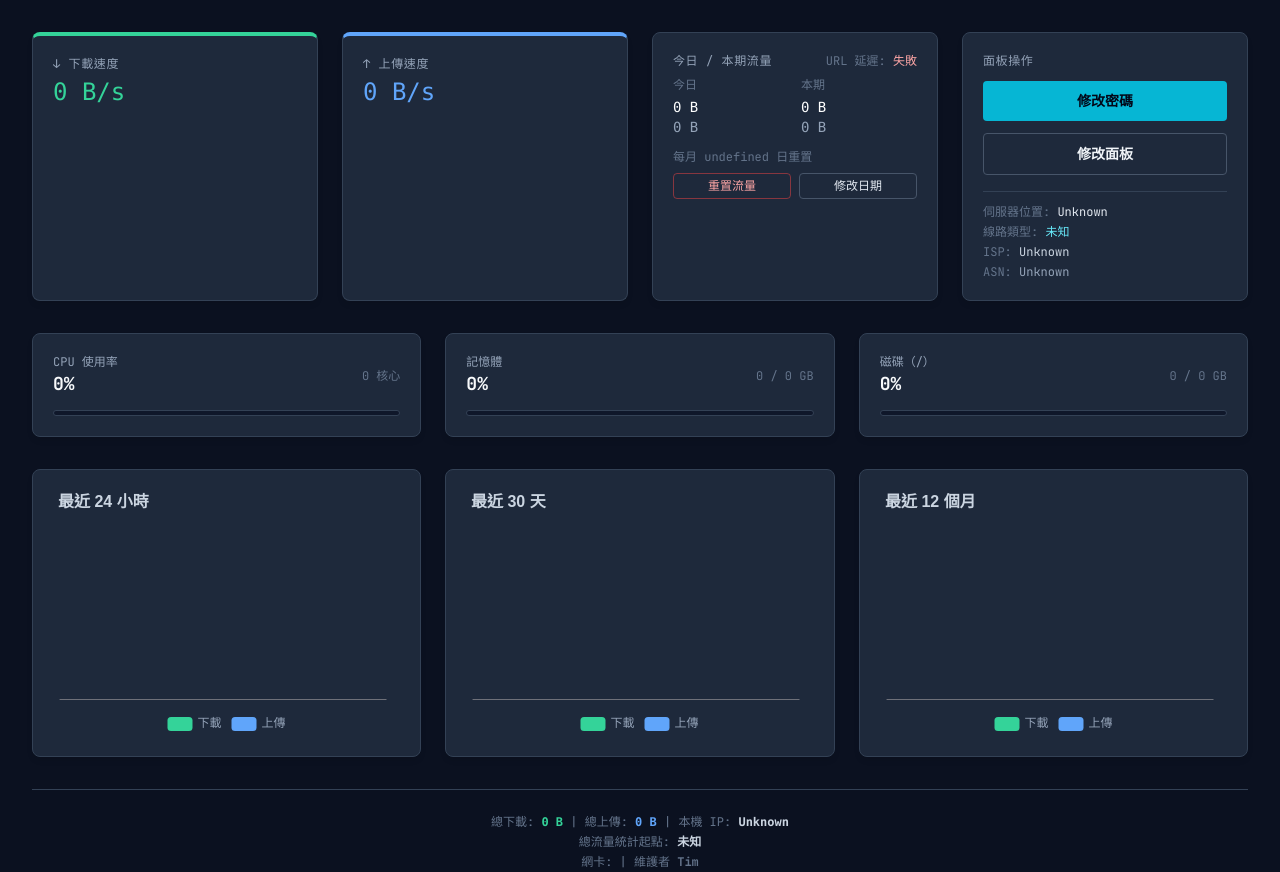
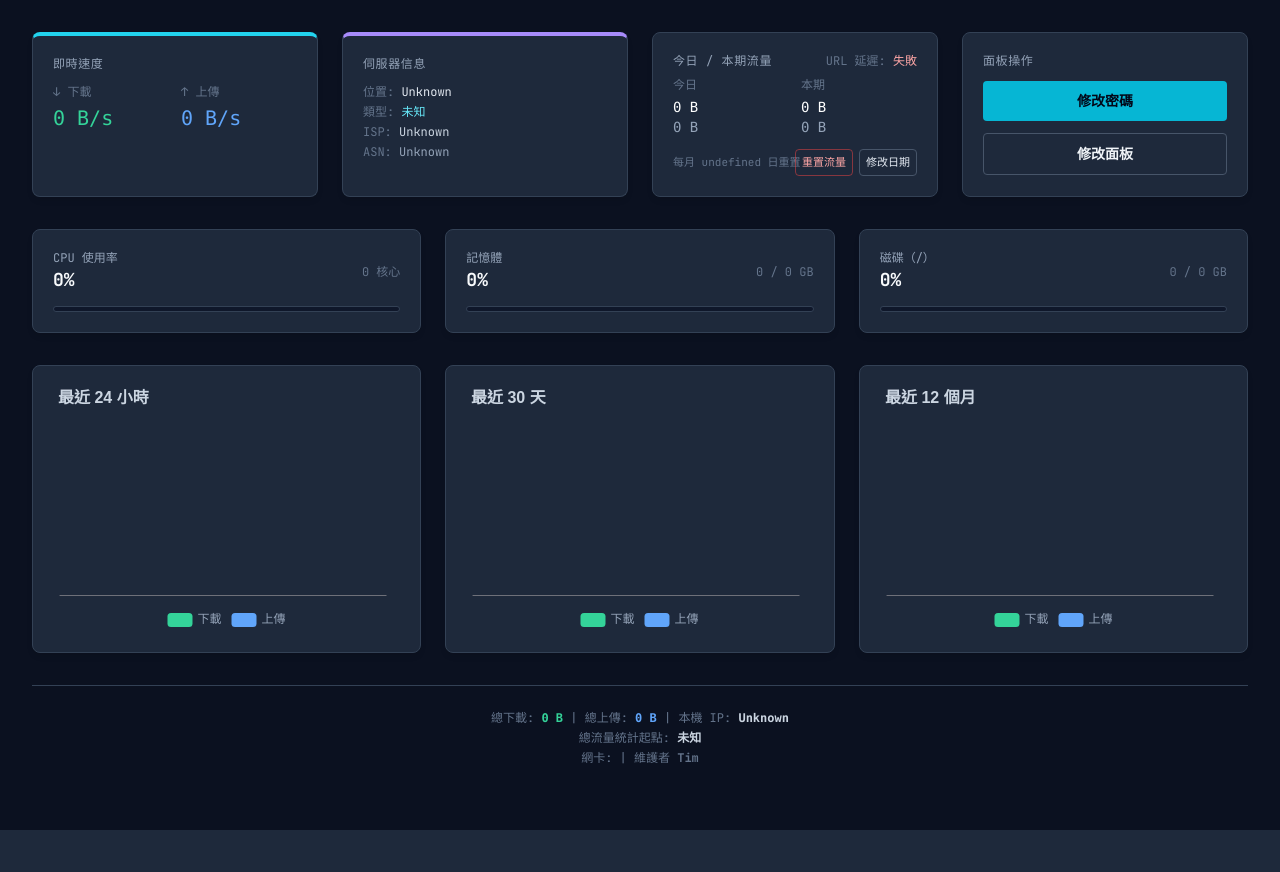
Before and after one commit to wwintj/vps-traffic-panel, a FastAPI app: template app/templates/index.html in a window 1280 px wide. Shown: the part 117-989 px from the top of the page. After the commit the page ends 947 px from the top, so only its background shows below. Run offline with FastAPI, Linux system fonts and the light colour scheme; the template is opened without the code that fills it, so the values that code supplies are empty; some libraries are stand-ins or nearby versions.

Commit message:
Rebalance dashboard summary cards

```diff
--- a/app/templates/index.html
+++ b/app/templates/index.html
@@ -38,13 +38,27 @@
     </header>
 
     <div class="grid grid-cols-2 md:grid-cols-4 gap-4 md:gap-6 mb-8">
-        <div class="card border-t-4 border-t-emerald-400">
-            <h3 class="text-slate-400 mb-1 text-xs uppercase tracking-wider">↓ 下載速度</h3>
-            <p class="text-2xl font-mono text-emerald-400" id="rx-speed">0 B/s</p>
+        <div class="card border-t-4 border-t-cyan-400">
+            <h3 class="text-slate-400 mb-3 text-xs uppercase tracking-wider">即時速度</h3>
+            <div class="grid grid-cols-2 gap-3">
+                <div>
+                    <p class="text-xs text-slate-500 mb-1">↓ 下載</p>
+                    <p class="text-xl font-mono text-emerald-400" id="rx-speed">0 B/s</p>
+                </div>
+                <div>
+                    <p class="text-xs text-slate-500 mb-1">↑ 上傳</p>
+                    <p class="text-xl font-mono text-blue-400" id="tx-speed">0 B/s</p>
+                </div>
+            </div>
         </div>
-        <div class="card border-t-4 border-t-blue-400">
-            <h3 class="text-slate-400 mb-1 text-xs uppercase tracking-wider">↑ 上傳速度</h3>
-            <p class="text-2xl font-mono text-blue-400" id="tx-speed">0 B/s</p>
+        <div class="card border-t-4 border-t-violet-400">
+            <h3 class="text-slate-400 mb-3 text-xs uppercase tracking-wider">伺服器信息</h3>
+            <div class="text-xs text-slate-500 space-y-1">
+                <p>位置: <span id="ip-location" class="text-slate-200">...</span></p>
+                <p>類型: <span id="ip-type" class="text-cyan-300 font-mono">...</span></p>
+                <p>ISP: <span id="ip-isp" class="text-slate-300">...</span></p>
+                <p>ASN: <span id="ip-as" class="text-slate-400">...</span></p>
+            </div>
         </div>
         <div class="card">
             <div class="mb-2 flex flex-wrap items-center justify-between gap-2">
@@ -61,12 +75,10 @@
                     <p class="text-sm font-mono text-white"><span id="month-rx">0 B</span><br><span class="text-slate-400" id="month-tx">0 B</span></p>
                 </div>
             </div>
-            <div class="mt-3 space-y-2">
-                <p class="text-xs text-slate-500" id="reset-day">每月 1 日重置</p>
-                <div class="grid grid-cols-2 gap-2">
-                    <button id="traffic-reset" class="whitespace-nowrap rounded border border-red-500/50 px-2 py-1 text-xs text-red-300 hover:bg-red-500/10 transition">重置流量</button>
-                    <button id="open-reset-day" class="whitespace-nowrap rounded border border-slate-600 px-2 py-1 text-xs text-slate-200 hover:border-cyan-400 transition">修改日期</button>
-                </div>
+            <div class="mt-3 flex items-center gap-1.5 text-[11px]">
+                <p class="min-w-0 flex-1 whitespace-nowrap text-slate-500" id="reset-day">每月 1 日重置</p>
+                <button id="traffic-reset" class="shrink-0 whitespace-nowrap rounded border border-red-500/50 px-1.5 py-1 text-red-300 hover:bg-red-500/10 transition">重置流量</button>
+                <button id="open-reset-day" class="shrink-0 whitespace-nowrap rounded border border-slate-600 px-1.5 py-1 text-slate-200 hover:border-cyan-400 transition">修改日期</button>
             </div>
         </div>
         <div class="card">
@@ -74,12 +86,6 @@
             <div class="grid grid-cols-1 gap-3">
                 <button id="open-auth-settings" class="w-full rounded bg-cyan-500 hover:bg-cyan-400 text-slate-950 font-bold text-sm py-2.5 transition">修改密碼</button>
                 <button id="open-panel-settings" class="w-full rounded border border-slate-600 hover:border-cyan-400 text-slate-100 font-bold text-sm py-2.5 transition">修改面板</button>
-            </div>
-            <div class="mt-4 border-t border-slate-700 pt-3 text-xs text-slate-500 space-y-1">
-                <p>伺服器位置: <span id="ip-location" class="text-slate-200">...</span></p>
-                <p>線路類型: <span id="ip-type" class="text-cyan-300 font-mono">...</span></p>
-                <p>ISP: <span id="ip-isp" class="text-slate-300">...</span></p>
-                <p>ASN: <span id="ip-as" class="text-slate-400">...</span></p>
             </div>
         </div>
     </div>
```
